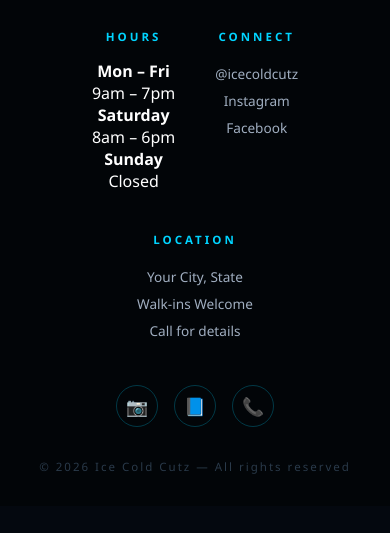
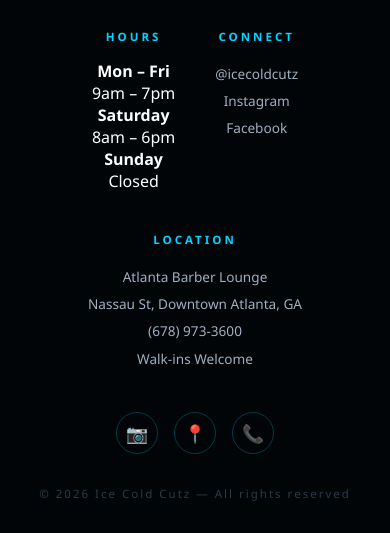
Before and after one commit to bthorpe99/icecold-cutz, a plain HTML site: page index.html in a window 390 px wide. Shown: the part 7616-8149 px from the top of the page. Before the commit the page ends 8122 px from the top, so only its background shows below. Drawn offline with Linux system fonts and the light colour scheme.

Commit message:
Add Atlanta location, Nassau St address and phone number

```diff
--- a/index.html
+++ b/index.html
@@ -695,15 +695,16 @@
     </div>
     <div class="footer-col">
       <h4>Location</h4>
-      <p>Your City, State</p>
+      <a href="https://maps.google.com/?q=Atlanta+Barber+Lounge+Nassau+Street+Downtown+Atlanta" target="_blank">Atlanta Barber Lounge</a>
+      <p>Nassau St, Downtown Atlanta, GA</p>
+      <a href="tel:6789733600">(678) 973-3600</a>
       <p>Walk-ins Welcome</p>
-      <p>Call for details</p>
     </div>
   </div>
   <div class="social-row">
-    <a href="#" class="social-btn" title="Instagram">📷</a>
-    <a href="#" class="social-btn" title="Facebook">📘</a>
-    <a href="#" class="social-btn" title="Phone">📞</a>
+    <a href="https://www.instagram.com/icecoldcutz" target="_blank" class="social-btn" title="Instagram">📷</a>
+    <a href="https://maps.google.com/?q=Atlanta+Barber+Lounge+Nassau+Street+Downtown+Atlanta" target="_blank" class="social-btn" title="Location">📍</a>
+    <a href="tel:6789733600" class="social-btn" title="Call">📞</a>
   </div>
   <div class="footer-copy">© 2026 Ice Cold Cutz — All rights reserved</div>
 </footer>
```
